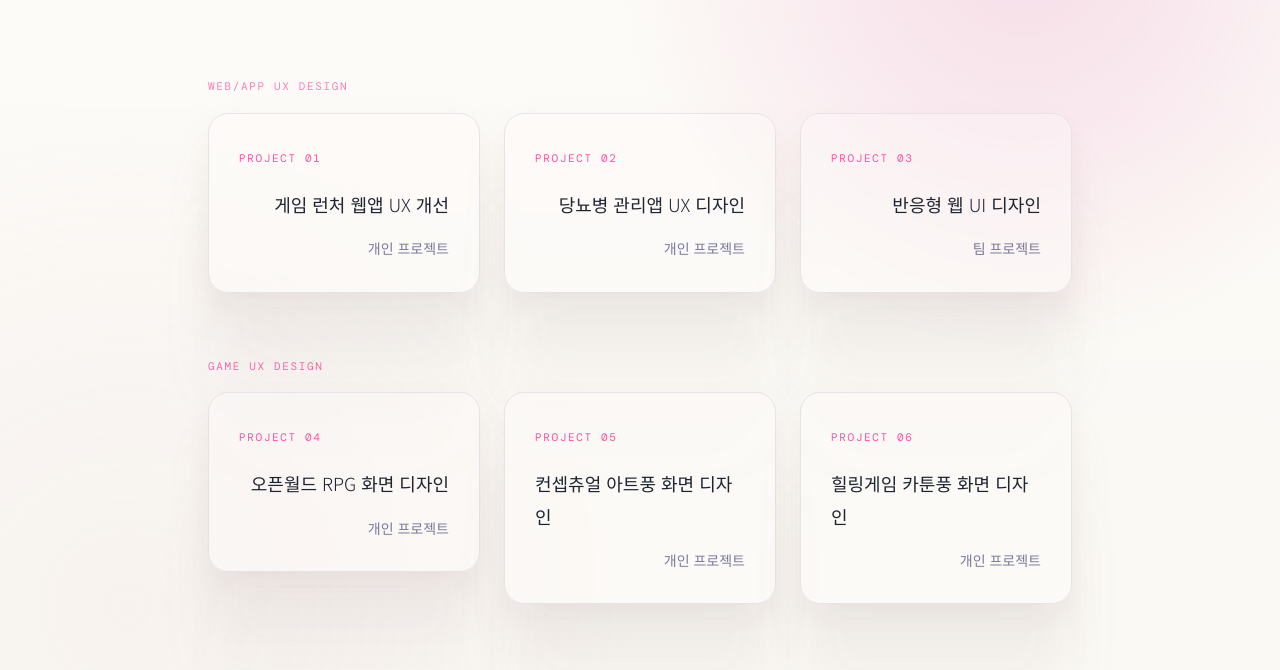
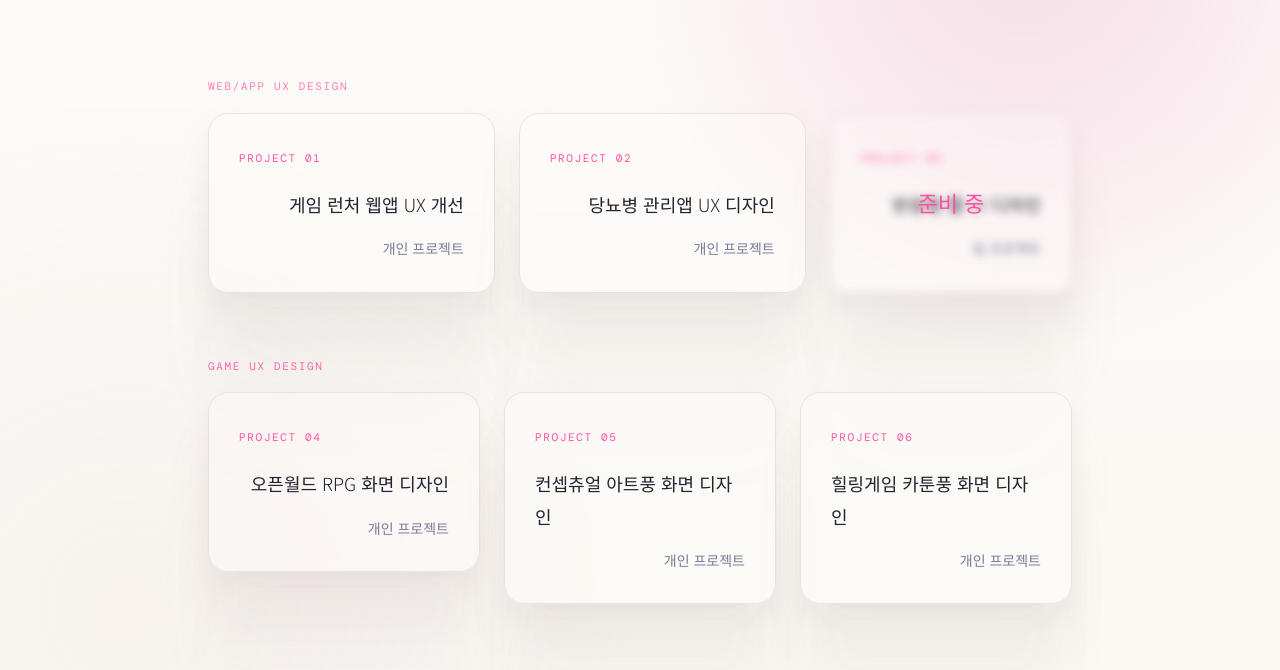
Before and after one commit to jessnnaa/jessnnaa.github.io, a website: page index.html in a window 1280 px wide. Shown: the part 278-948 px from the top of the page. Drawn offline with nearby package versions, Linux system fonts and the light colour scheme; a web font is replaced by a local one.

Commit message:
blur card overlay added

```diff
--- a/index.html
+++ b/index.html
@@ -43,12 +43,15 @@
                         <p class="project-type">개인 프로젝트</p>
                     </div>
                 </div>
-                <div class="project-card">
-                    <div class="section-num">PROJECT 03</div>
-                    <div class="project-card-item">
-                        <h3 class="project-title">반응형 웹 UI 디자인</h3>
-                        <p class="project-type">팀 프로젝트</p>
+                <div class="box-overlay">
+                    <div class="blurred-card">
+                        <div class="section-num">PROJECT 03</div>
+                        <div class="project-card-item">
+                            <h3 class="project-title">반응형 웹 UI 디자인</h3>
+                            <p class="project-type">팀 프로젝트</p>
+                        </div>
                     </div>
+                    <div class="text-overlay">준비 중</div>
                 </div>
             </div>
         </div>
--- a/scss/import/_cards.scss
+++ b/scss/import/_cards.scss
@@ -109,6 +109,7 @@
     color: var(--text-soft);
   }
 
+  .blurred-card,
   .project-card {
     background: rgba(255, 250, 250, 0.3);
     padding: 35px 30px 30px 30px;
@@ -125,6 +126,29 @@
     backdrop-filter: blur(4px);
   }
 
+  /* Blurred Card Effect */
+  .blurred-card{
+    filter: blur(4px);
+  }
+
+  .box-overlay {
+    width: 100%;
+    position: relative;
+  }
+
+  .text-overlay {
+    position: absolute;
+    inset: 0;
+    display: flex;
+    justify-content: center;
+    align-items: center;
+    font-size: 22px;
+    font-weight: 500;
+    color: var(--accent);
+    border-radius: 20px;
+  }
+
+  /* Project Cards */
   .project-card-item {
       display: flex;
       flex-direction: column;
```
Also changed, not shown: css/main.css. Lines whose indentation alone changed are shown as unchanged.
